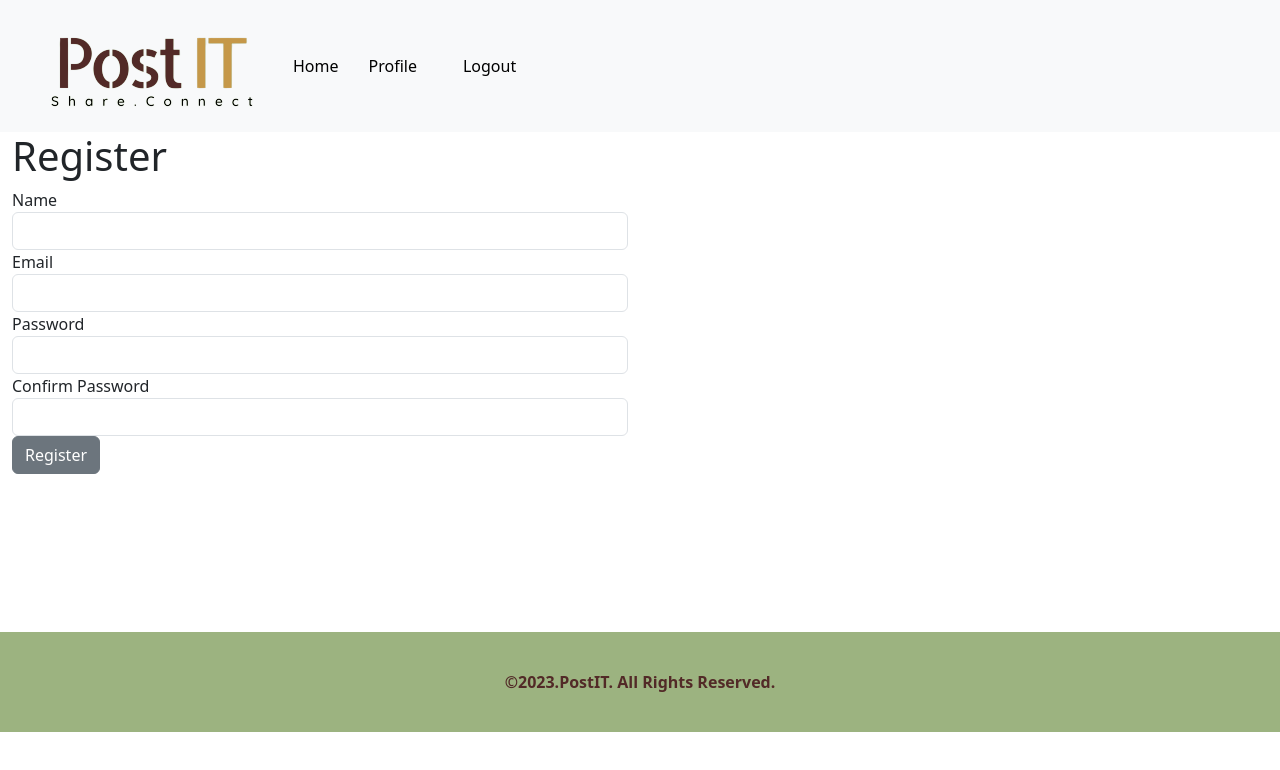
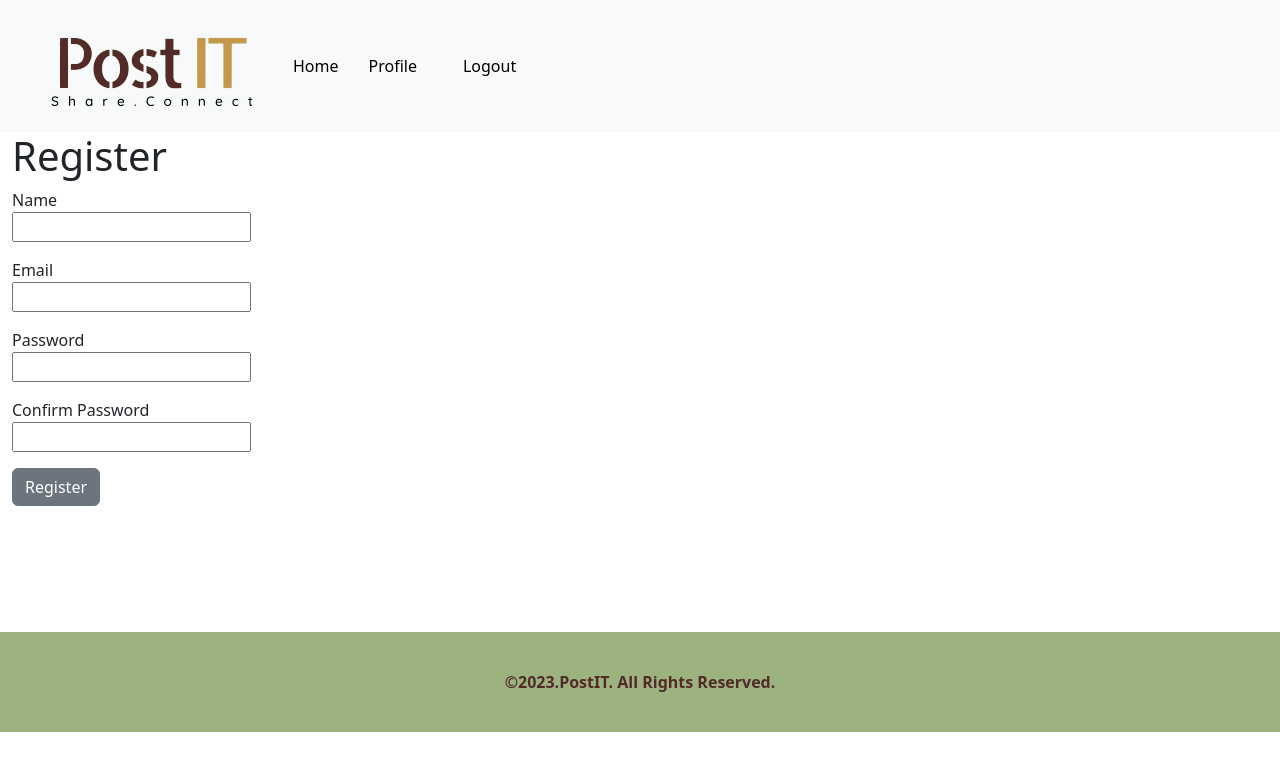
Before and after one commit to piperhuntress/postit-app-sem2Ay24-25, a React (Create React App) app in the folder client/: page /register in a window 1280 px wide. Shown: the top 770 px of the page. Built offline with nearby package versions, Linux system fonts and the light colour scheme.

Commit message:
yup validation

```diff
--- a/client/package.json
+++ b/client/package.json
@@ -3,12 +3,14 @@
   "version": "0.1.0",
   "private": true,
   "dependencies": {
+    "@hookform/resolvers": "^4.1.2",
     "@testing-library/jest-dom": "^5.17.0",
     "@testing-library/react": "^13.4.0",
     "@testing-library/user-event": "^13.5.0",
     "bootstrap": "^5.3.3",
     "react": "^18.2.0",
     "react-dom": "^18.2.0",
+    "react-hook-form": "^7.54.2",
     "react-icons": "^4.12.0",
     "react-redux": "^9.0.4",
     "react-router": "^6.14.2",
--- a/client/src/Components/Login.js
+++ b/client/src/Components/Login.js
@@ -11,25 +11,46 @@ import {
 } from "reactstrap";
 import logo from "../Images/logo-t.png";
 import { Link } from "react-router-dom";
+import * as yup from "yup";
+import { useForm } from "react-hook-form";
+import { yupResolver } from "@hookform/resolvers/yup";
+import { userSchemaValidation } from "../Validations/UserValidations";
 
 const Login = () => {
+  const {
+    register,
+    handleSubmit,
+    formState: { errors },
+  } = useForm({ resolver: yupResolver(userSchemaValidation) });
+
+  // Handle form submission
+
+  const onSubmit = (data) => {
+    console.log("Form Data", data); // You can handle the form submission here
+  };
   return (
     <div>
       <Container>
         <img src={logo} />
-        <Form>
+        <Form onSubmit={handleSubmit(onSubmit)}>
           <Row>
             <Col md={5}>
               Username<br></br>
-              <Input type="email" name="email"></Input>
+              <input type="email" name="email" {...register("email")}></input>
             </Col>
+            <p className="error">{errors.email?.message}</p>
           </Row>
 
           <Row>
             <Col md={5}>
               Password<br></br>
-              <Input type="password" name="password"></Input>
+              <input
+                type="password"
+                name="password"
+                {...register("password")}
+              ></input>
             </Col>
+            <p className="error">{errors.email?.message}</p>
           </Row>
 
           <Row>
--- a/client/src/Components/Register.js
+++ b/client/src/Components/Register.js
@@ -1,4 +1,9 @@
 import loginImage from "../Images/loginImage.jpg";
+import { userSchemaValidation } from "../Validations/UserValidations";
+import * as yup from "yup";
+import { useForm } from "react-hook-form";
+import { yupResolver } from "@hookform/resolvers/yup";
+
 import {
   Button,
   Col,
@@ -12,33 +17,57 @@ import {
 import logo from "../Images/logo-t.png";
 
 const Register = () => {
+  const {
+    register,
+    handleSubmit,
+    formState: { errors },
+  } = useForm({ resolver: yupResolver(userSchemaValidation) });
+
+  // Handle form submission
+
+  const onSubmit = (data) => {
+    console.log("Form Data", data); // You can handle the form submission here
+  };
+
   return (
     <Container>
       <h1>Register</h1>
-      <Form>
+      <Form onSubmit={handleSubmit(onSubmit)}>
         <Row>
           <Col md={6}>
             Name<br></br>
-            <Input type="text" name="name"></Input>
+            <input type="text" name="name" {...register("name")}></input>
           </Col>
+          <p className="error">{errors.name?.message}</p>
         </Row>
         <Row>
           <Col md={6}>
             Email<br></br>
-            <Input type="email" name="email"></Input>
+            <input type="email" name="email" {...register("email")}></input>
           </Col>
+          <p className="error">{errors.email?.message}</p>
         </Row>
         <Row>
           <Col md={6}>
             Password<br></br>
-            <Input type="password" name="password"></Input>
+            <input
+              type="password"
+              name="password"
+              {...register("password")}
+            ></input>
           </Col>
+          <p className="error">{errors.password?.message}</p>
         </Row>
         <Row>
           <Col md={6}>
             Confirm Password<br></br>
-            <Input type="password" name="confirmpassword"></Input>
+            <input
+              type="password"
+              name="confirmpassword"
+              {...register("confirmPassword")}
+            ></input>
           </Col>
+          <p className="error">{errors.confirmPassword?.message}</p>
         </Row>
         <Row>
           <Col md={6}>
```
Also changed, not shown: 1 other file (tests, documents, lock files or other folders).
